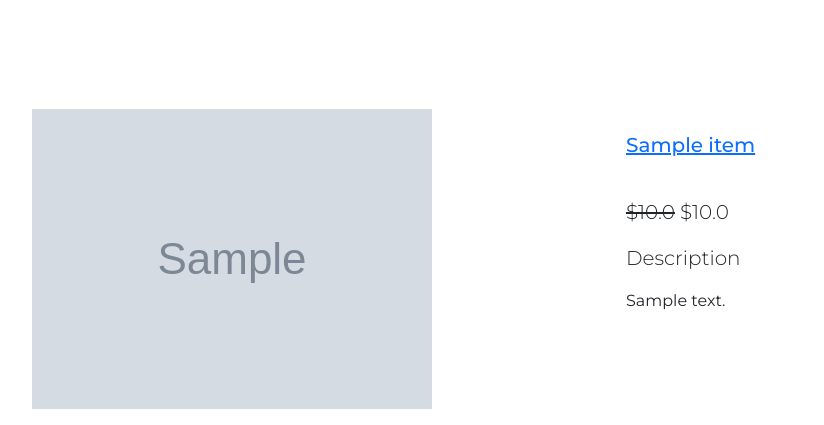
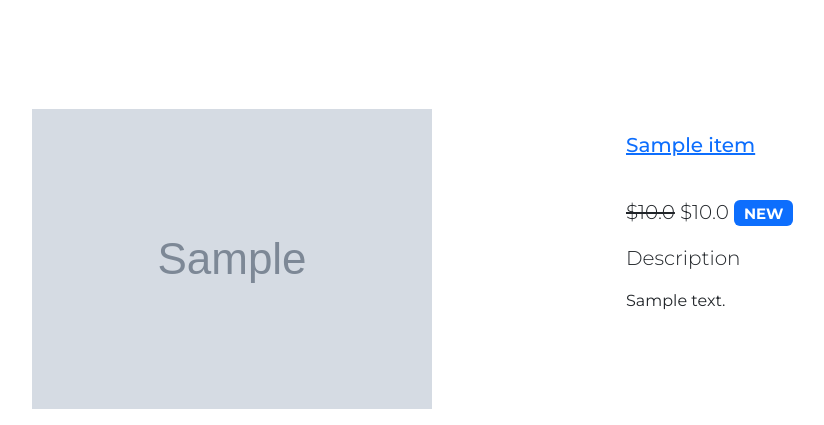
Before and after one commit to JonnyDavison/WildHook, a Django app: a page that uses shop/templates/shop/item_detail.html in a window 1280 px wide. Shown: the part 379-804 px from the top of the page, without its empty margins (50-874 px from the left). Run offline with Django 3.2, Linux system fonts and the light colour scheme; tables that the repository leaves empty hold one stand-in row (values such as "Sample post"); grey boxes marked "Sample" are stand-in pictures; some libraries are stand-ins or nearby versions.

Commit message:
Update the label/tag location outside of the if statement

```diff
--- a/shop/templates/shop/item_detail.html
+++ b/shop/templates/shop/item_detail.html
@@ -33,9 +33,8 @@
             <span>${{ object.offer_price }}</span>
             {% else %}
             <span>${{ object.price }}</span>
-            <span class="badge badge-pill text-bg-{{ item.get_label_display }}">{{ item.get_tag_display }}</span>
-
             {% endif %}
+            <span class="badge badge-pill text-bg-{{ item.get_label_display }}">{{ object.get_tag_display }}</span>
           </p>
           <p class="lead font-weight-bold">Description</p>
           <p>{{ object.description }}</p>
```
